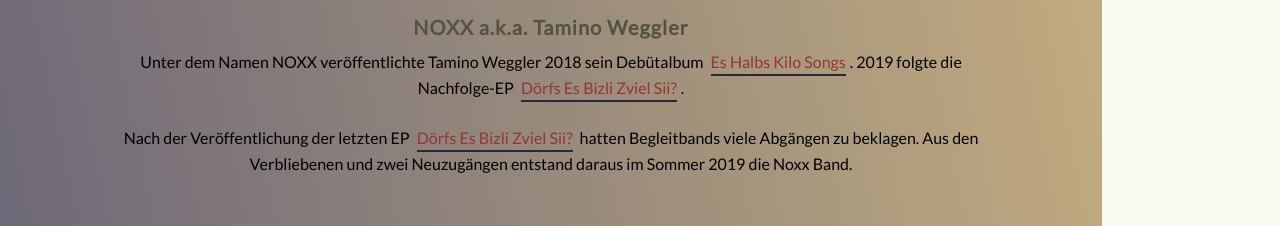
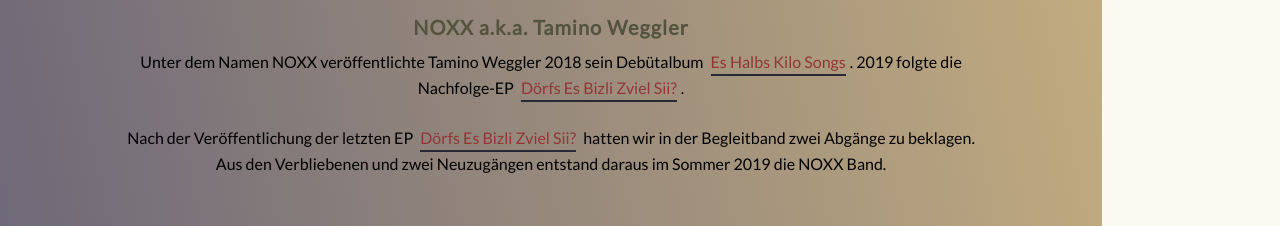
Before and after one commit to weeebr/noxx, a React (Create React App) app: page / in a window 1280 px wide. Shown: the part 2780-3006 px from the top of the page. Built offline with nearby package versions, Linux system fonts and the light colour scheme.

Commit message:
change text

```diff
--- a/src/pages/Bio.js
+++ b/src/pages/Bio.js
@@ -88,8 +88,9 @@ const Bio = forwardRef(({ openVideo }, ref) => {
         >
           Dörfs Es Bizli Zviel Sii?
         </a>{" "}
-        hatten Begleitbands viele Abgängen zu beklagen. Aus den Verbliebenen und
-        zwei Neuzugängen entstand daraus im Sommer 2019 die Noxx Band.
+        hatten wir in der Begleitband zwei Abgänge zu beklagen. Aus den
+        Verbliebenen und zwei Neuzugängen entstand daraus im Sommer 2019 die
+        NOXX Band.
       </p>
       <br />
       <h3>
```
